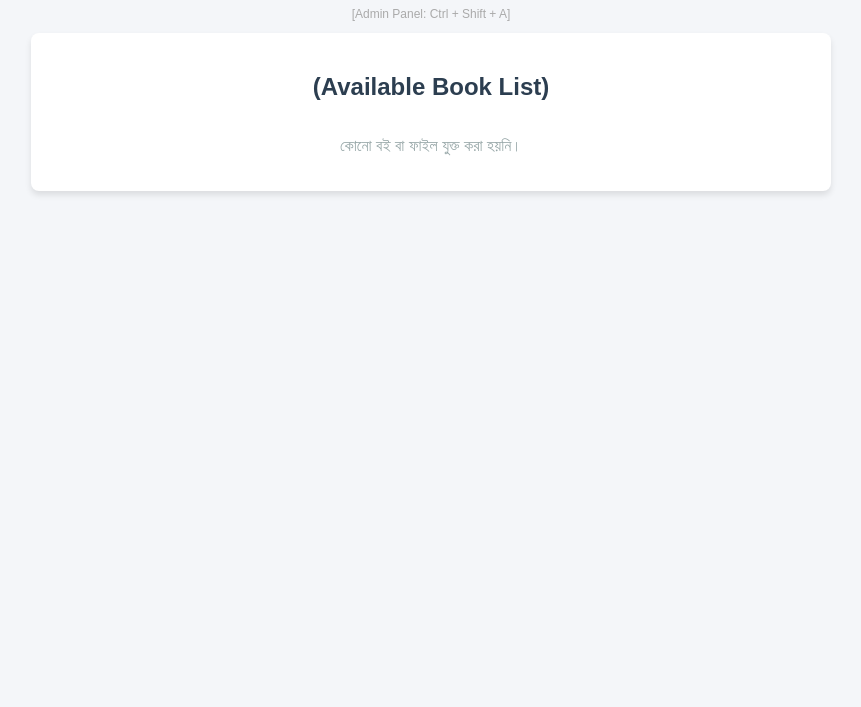
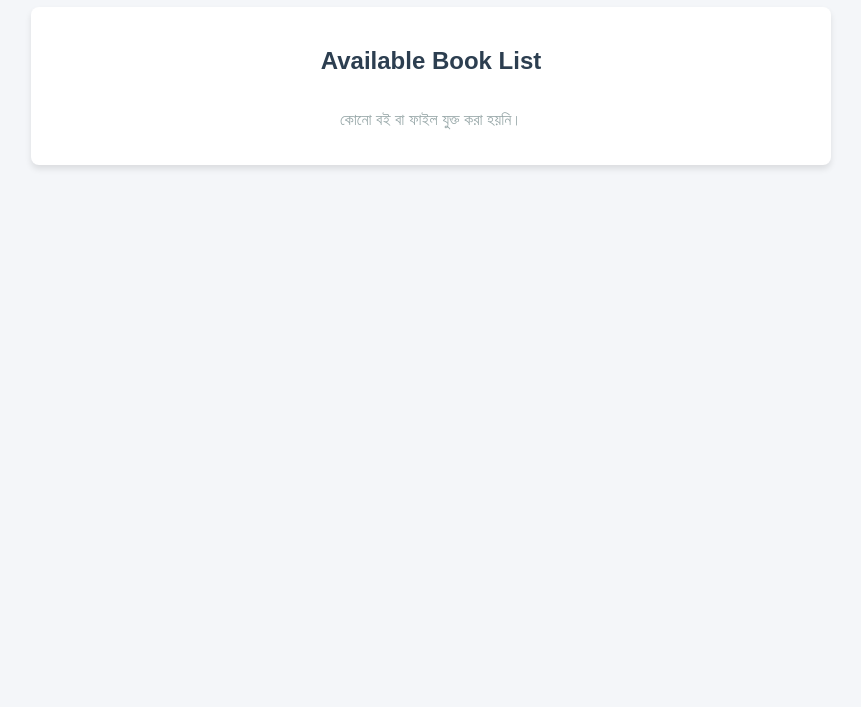
Before and after one commit to fahadmia510/boiporo, a plain HTML site: page index.html in a window 1280 px wide. Shown: the part 93-800 px from the top of the page, without its empty margins (209-1070 px from the left). Drawn offline with Linux system fonts and the light colour scheme.

Commit message:
Refactor HTML for admin panel and user list

```diff
--- a/index.html
+++ b/index.html
@@ -154,7 +154,6 @@
 
 <div class="container">
     <h1>Book Management Web App</h1>
-    <p style="text-align: center; font-size: 12px; color: #aaa;">[Admin Panel: Ctrl + Shift + A]</p>
 
     <div class="admin-panel" id="adminPanel">
         <button class="btn-logout" onclick="logoutAdmin()">Logout Admin</button>
@@ -192,7 +191,7 @@
     </div>
 
     <div class="user-panel">
-        <h2> (Available Book List)</h2>
+        <h2>Available Book List</h2>
         <div class="book-list" id="bookContainer">
             </div>
     </div>
@@ -252,7 +251,7 @@
         });
     }
 
-    // শর্টকাট ডিটেক্ট করা (Ctrl + Shift + A)
+    // হিডেন শর্টকাট ডিটেক্ট করা (Ctrl + Shift + A)
     window.addEventListener('keydown', function(e) {
         if (e.ctrlKey && e.shiftKey && (e.key === 'A' || e.key === 'a')) {
             e.preventDefault();
@@ -311,7 +310,6 @@
             toggleInputFields(); // ফিল্ড রিসেট
             displayBooks();
         } catch (error) {
-            // LocalStorage এর মেমোরি লিমিট (সাধারণত 5MB) পার হলে সতর্কবার্তা দেবে
             alert("ফাইলটি অতিরিক্ত বড় হওয়ার কারণে সেভ করা যাচ্ছে না! দয়া করে ড্রাইভ লিংক অপশন ব্যবহার করুন।");
             books.pop();
         }
```
